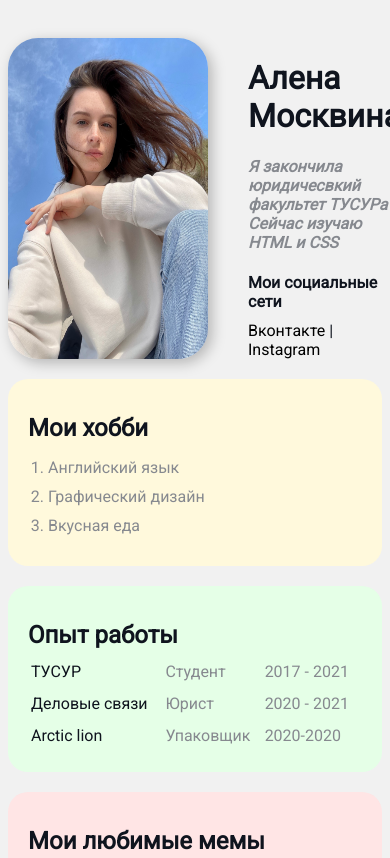
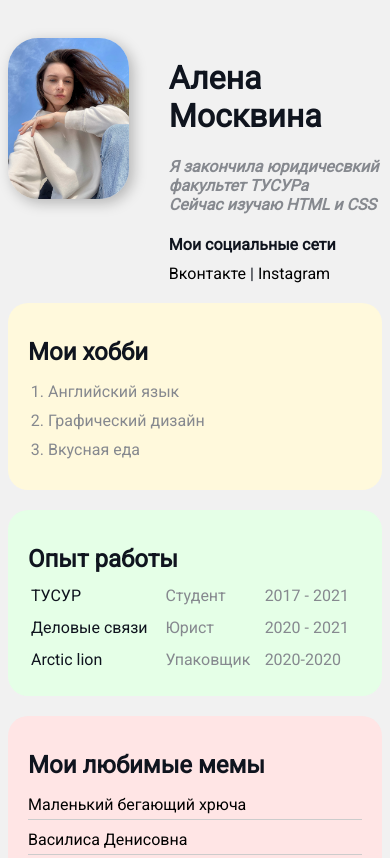
Before and after one commit to almoskvina/aboutme, a plain HTML site: page index.html in a window 390 px wide. Shown: the top 858 px of the page. Drawn offline with Linux system fonts and the light colour scheme.

Commit message:
update mobile version

```diff
--- a/index.html
+++ b/index.html
@@ -12,7 +12,9 @@
 <body>
     <div class="container">
         <div class="info">
-            <img src="avatar.jpeg" alt="тут мое фото" class="avatar"></td>
+            <div class="avatar-container">
+                <img src="avatar.jpeg" alt="тут мое фото" class="avatar">
+            </div>
             <div class="info-text">
                 <h1>Алена Москвина</h1>
                 <p>Я закончила <strong>юридичесвкий факультет</strong> ТУСУРа</p>
--- a/styles.css
+++ b/styles.css
@@ -1,11 +1,11 @@
-@import url('https://fonts.googleapis.com/css2?family=Roboto&display=swap');
+@import url("https://fonts.googleapis.com/css2?family=Roboto&display=swap");
 
-body{
+body {
   background-color: #f1f1f1;
   color: #0f141e;
   font-size: 16px;
   font-weight: normal;
-    font-family: 'Roboto', sans-serif;
+  font-family: "Roboto", sans-serif;
 }
 
 a {
@@ -34,8 +34,10 @@ a:visited {
     text-align: center;
     display: block;
   }
+  .avatar {
+    width: 200px;
   }
-
+}
 .info-text {
   margin-left: 40px;
 }
@@ -43,7 +45,6 @@ a:visited {
 .info-text h4 {
   margin-bottom: 10px;
 }
-
 
 .card {
   padding: 15px 20px;
@@ -64,12 +65,13 @@ a:visited {
 .bg-red {
   background: #ffe5e5;
 }
-
+.avatar-container{
+    width: 200px;
+}
 .avatar {
-
-    width: 200px;
+    max-width: 100%;
     border-radius: 30px;
-    box-shadow: 4px 4px 14px rgba(0, 0, 0, 0.25)
+    box-shadow: 4px 4px 14px rgba(0, 0, 0, 0.25);
 }
 
 .info p {
@@ -81,7 +83,7 @@ a:visited {
 }
 
 .container {
-    max-width: 750px ;
+  max-width: 750px;
   margin: auto;
   padding-top: 30px;
   margin-bottom: 80px;
@@ -111,7 +113,8 @@ a:visited {
   padding-bottom: 10px;
 }
 
-.table td:nth-child(2), .table td:nth-child(3) {
+.table td:nth-child(2),
+.table td:nth-child(3) {
   color: #86898f;
 }
 .link-list {
@@ -126,7 +129,7 @@ a:visited {
 }
 
 .contact h2 {
-    text-align: center ;
+  text-align: center;
 }
 
 .form-group label {
@@ -135,7 +138,8 @@ a:visited {
   color: #86898f;
 }
 
-.form-group input ,.form-group textarea {
+.form-group input,
+.form-group textarea {
   width: 100%;
   box-sizing: border-box;
   border: none;
@@ -162,7 +166,7 @@ margin-bottom: 20px;
 }
 
 .btn {
-    background:#000;
+  background: #000;
   padding: 15px 20px;
   color: #fff;
   border: none;
```
Lines whose indentation alone changed are shown as unchanged.
